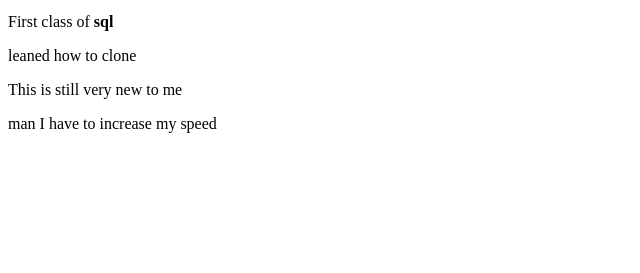
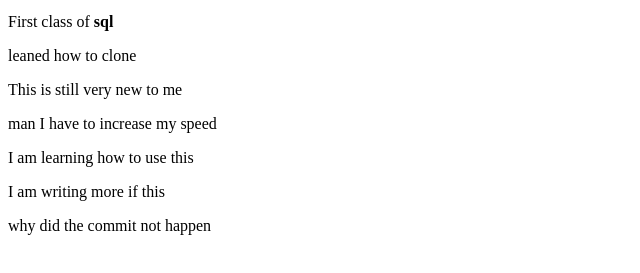
Before and after one commit to Srish21/html5-boilerplate, a plain HTML site: page index.html in a window 1280 px wide. Shown: the part 87-360 px from the top of the page, without its empty margins (0-640 px from the left). Drawn offline with Linux system fonts and the light colour scheme.

Commit message:
<p> just add it </p>
 Please enter the commit message for your changes. Lines starting

```diff
--- a/index.html
+++ b/index.html
@@ -10,3 +10,11 @@
 <p> This is still very new to me </p>
 
 <p> man I have to increase my speed  </p>
+
+
+
+<p> I am learning how to use this </p>
+
+<p> I am writing more if this </p>
+
+<p> why did the commit not happen </p>
```
